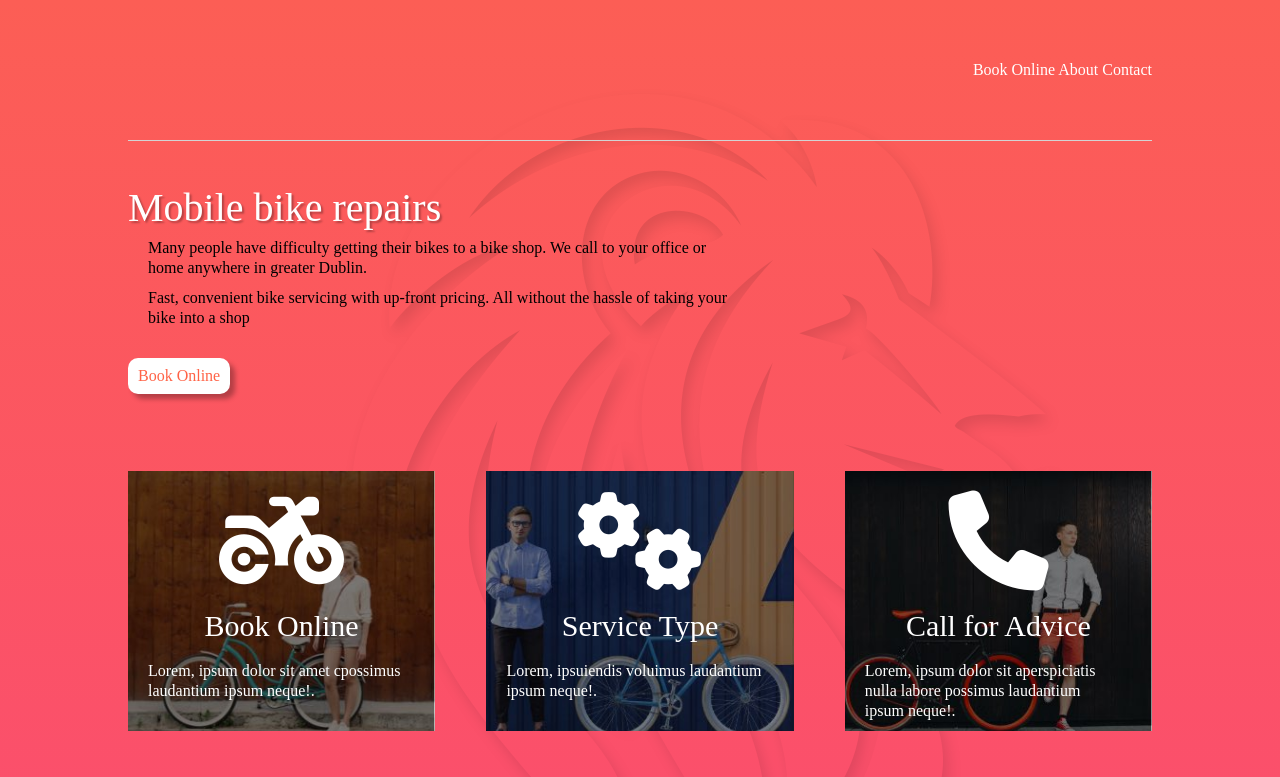
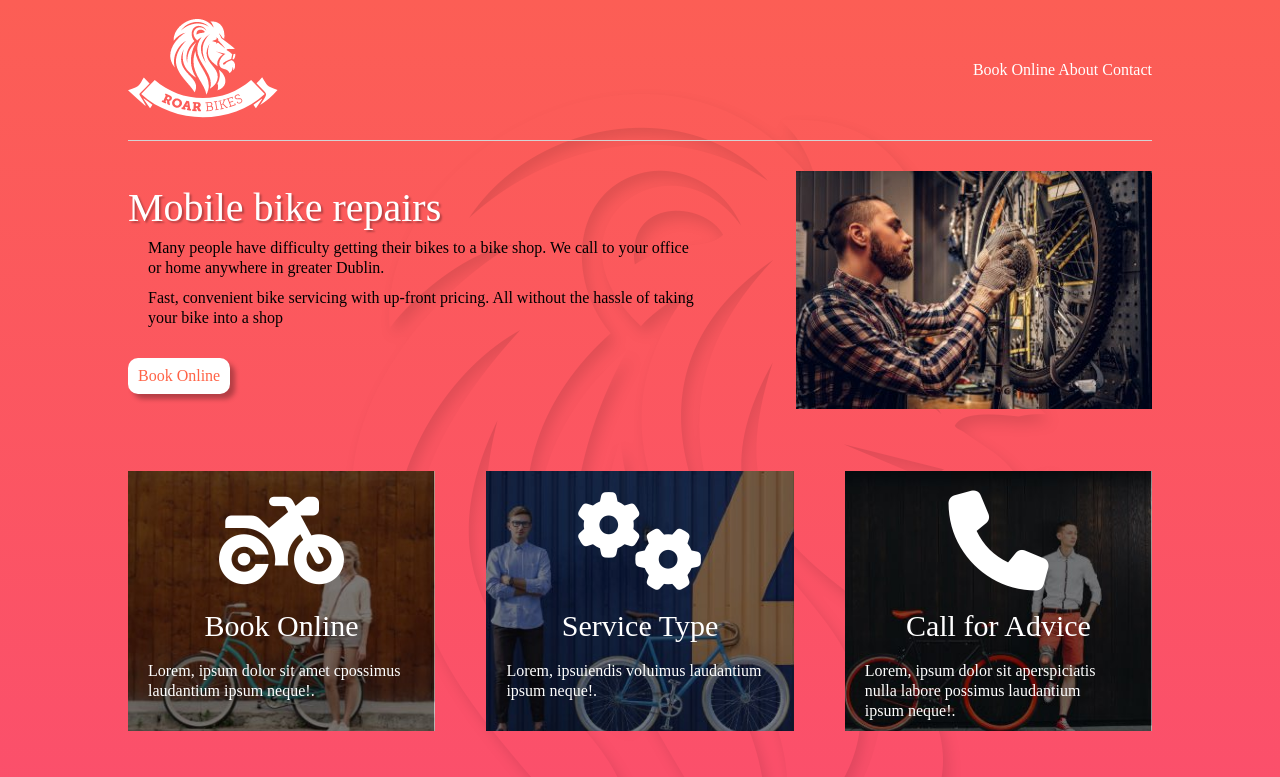
Before and after one commit to cryptomagnun/Landingpage, a plain HTML site: page index.html in a window 1280 px wide. Shown: the top 777 px of the page. Drawn offline with Linux system fonts and the light colour scheme; files whose address does not match are found by name.

Commit message:
Update index.html

```diff
--- a/index.html
+++ b/index.html
@@ -16,7 +16,7 @@
 
         <header>
             <div class="logo">
-               <img src="images/logo-roar-bikes.png" alt="">
+               <img src="logo-roar-bikes.png" alt="">
 
             </div>
             <nav>
@@ -50,7 +50,7 @@
             <a href="#" class="mybutton">Book Online     </a>
             </div>
             <div class="herobox2">
-                <img src="images/image-bike-repair-service.jpg" alt="">
+                <img src="image-bike-repair-service.jpg" alt="">
             </div>
         </main>
 
```
